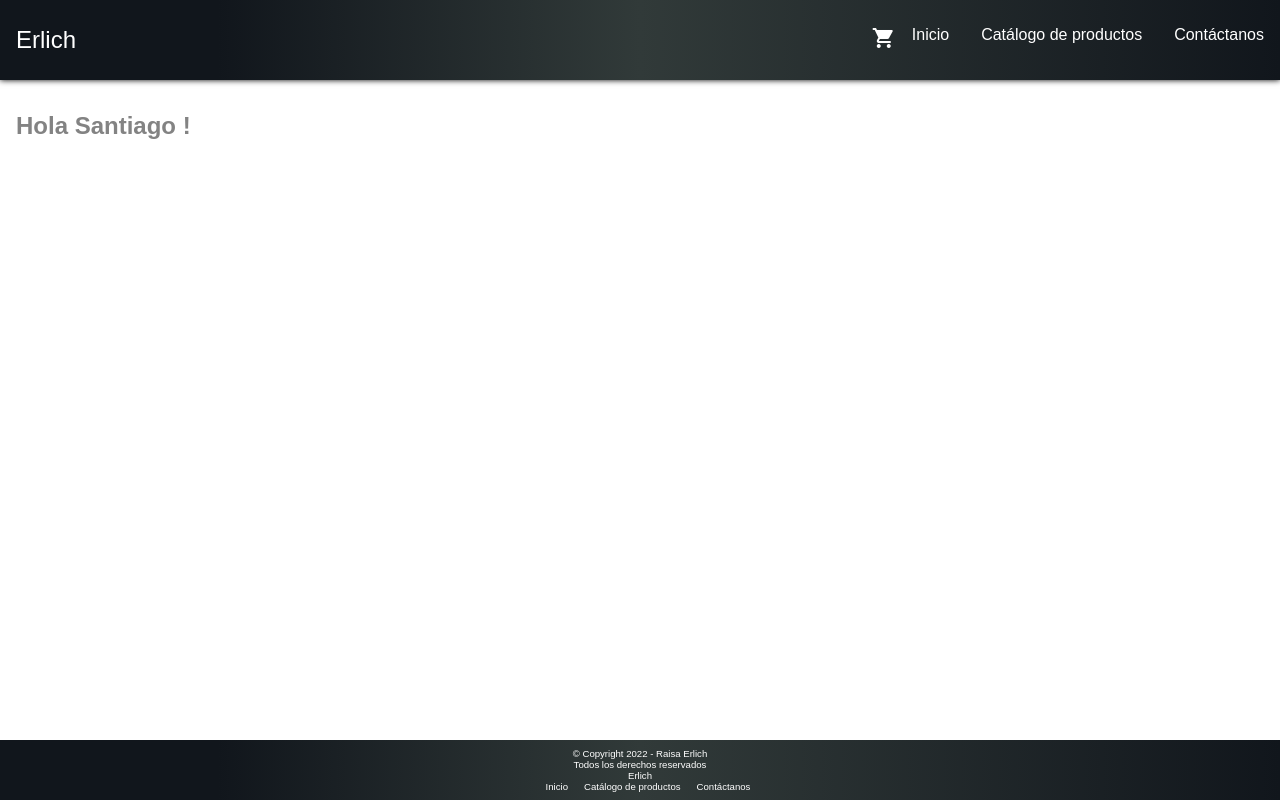
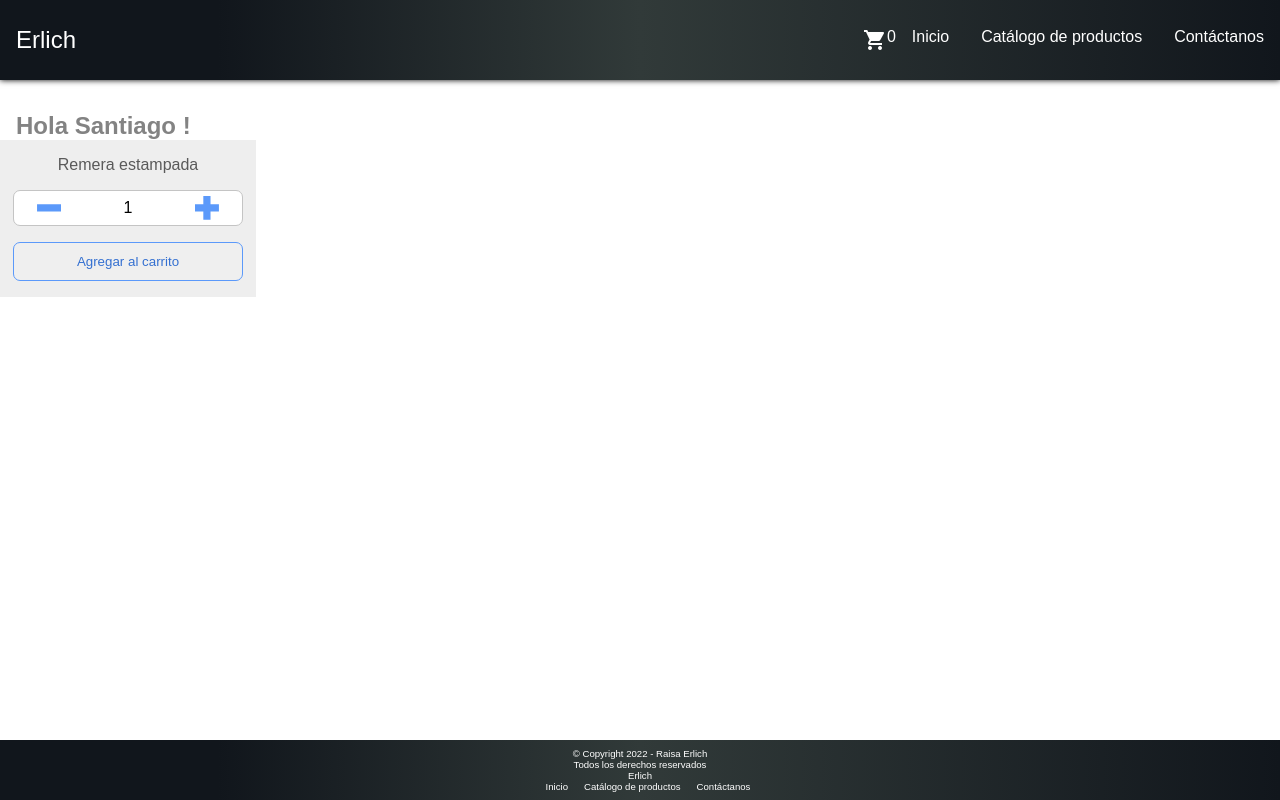
Before and after one commit to Raisitae/App_Raisa, a React (Create React App) app: page / in a window 1280 px wide. Built offline with nearby package versions, Linux system fonts and the light colour scheme.

Commit message:
ItemCount y botonera

```diff
--- a/src/App.js
+++ b/src/App.js
@@ -2,6 +2,7 @@ import React from "react";
 import Header from "./Header";
 import Footer from "./Footer";
 import Main from "./Main";
+import useState from "react";
 
 const App = () => {
   return (
--- a/src/Main.js
+++ b/src/Main.js
@@ -1,10 +1,12 @@
 import React from "react";
 import ItemListContainer from "./components/ItemListContainer";
+import ItemCount from "./components/ItemCount";
 
 const Main = () => {
   return (
     <main className="main">
       <ItemListContainer persona="Santiago" />
+      <ItemCount stock="10" initial="1" />
     </main>
   );
 };
--- a/src/components/CartWidget.js
+++ b/src/components/CartWidget.js
@@ -4,6 +4,7 @@ const CartWidget = () => {
   return (
     <div className="icon">
       <span className="material-icons">shopping_cart</span>
+      <p>0</p>
     </div>
   );
 };
--- /dev/null
+++ b/src/components/ItemCount.js
@@ -0,0 +1,46 @@
+import React from "react";
+import { useState } from "react";
+
+function ItemCount({ stock, initial, onAdd }) {
+  let [itemCount, setEstado] = useState(1);
+
+  function onAdd() {
+    console.log(itemCount);
+  }
+
+  const HandleSumar = () => {
+    if (itemCount >= stock) {
+      alert("Nos quedamos sin stock");
+    } else {
+      setEstado(itemCount + 1);
+    }
+  };
+
+  const HandleRestar = () => {
+    if (itemCount <= initial) {
+    } else {
+      setEstado(itemCount - 1);
+    }
+  };
+
+  const HandleAgregar = () => {
+    onAdd();
+    setEstado(1);
+  };
+
+  return (
+    <div className="div__itemcount">
+      <h3>Remera estampada</h3>
+      <div className="div__itemcount-botonera">
+        <button className="button__restar" onClick={HandleRestar}></button>
+        <p>{itemCount}</p>
+        <button className="button__sumar" onClick={HandleSumar}></button>
+      </div>
+      <button className="button__agregar" onClick={HandleAgregar}>
+        Agregar al carrito
+      </button>
+    </div>
+  );
+}
+
+export default ItemCount;
--- a/src/style.css
+++ b/src/style.css
@@ -106,3 +106,97 @@ a {
   text-decoration: none;
   color: inherit;
 }
+
+.icon {
+  display: flex;
+  flex-direction: row;
+}
+.div__itemcount {
+  background-color: #eee;
+  display: flex;
+  flex-direction: column;
+  align-items: center;
+  width: 20vw;
+  padding: 1rem 0rem;
+}
+
+.div__itemcount > h3 {
+  font-weight: 100;
+  font-size: 1rem;
+  color: rgb(90, 90, 90);
+}
+
+.div__itemcount-botonera {
+  display: flex;
+  flex-direction: row;
+  width: 90%;
+  margin: 1rem;
+  padding: 0.3rem 0;
+  align-items: center;
+  border-radius: 7px;
+  border: 1px solid #c4c4c4;
+  justify-content: space-around;
+  background-color: #fff;
+}
+
+.button__sumar {
+  transition-duration: 300ms;
+  background-color: rgb(91, 153, 250);
+  margin-left: 1rem;
+  width: 1.5rem;
+  height: 1.5rem;
+  border: none;
+  clip-path: polygon(
+    35% 0%,
+    65% 0%,
+    65% 35%,
+    100% 35%,
+    100% 65%,
+    65% 65%,
+    65% 100%,
+    35% 100%,
+    35% 100%,
+    35% 65%,
+    0% 65%,
+    0% 35%,
+    35% 35%
+  );
+}
+
+.button__restar {
+  transition-duration: 300ms;
+  background-color: rgb(91, 153, 250);
+  margin-right: 1rem;
+  width: 1.5rem;
+  height: 1.5rem;
+  border: none;
+  clip-path: polygon(
+    65% 35%,
+    100% 35%,
+    100% 65%,
+    35% 65%,
+    0% 65%,
+    0% 35%,
+    35% 35%
+  );
+}
+
+.button__sumar:hover,
+.button__restar:hover {
+  background-color: rgb(52, 112, 209);
+}
+
+.button__agregar {
+  padding: 0.7rem 0rem;
+  width: 90%;
+  border-radius: 7px;
+  border: 1px solid rgb(91, 153, 250);
+  color: rgb(52, 112, 209);
+  transition-duration: 300ms;
+}
+
+.button__agregar:hover {
+  border: 1px solid #fff;
+  color: #fff;
+  background: rgb(52, 112, 209);
+}
```
